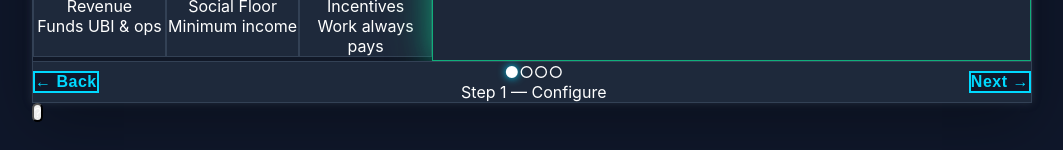
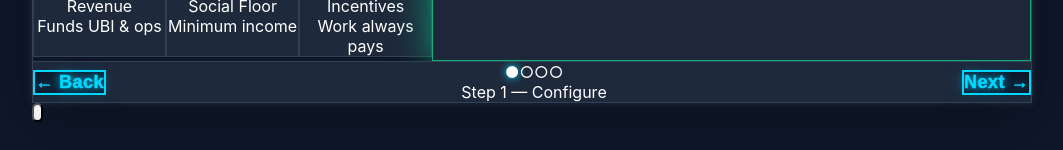
Before and after one commit to Measdani/breakout-economy-simulator, a Next.js app: page / in a window 1280 px wide. Shown: the part 647-797 px from the top of the page, without its empty margins (108-1171 px from the left). Built offline with nearby package versions, Linux system fonts and the light colour scheme.

Commit message:
Fix: Add text-shadow and webkit stroke to make button text visible
- Added strong text-shadow with cyan glow effect
- Added WebkitTextStroke outline around text
- Increased font size to 18px
- This creates multiple layers of visibility for the text

```diff
--- a/components/Simulator.tsx
+++ b/components/Simulator.tsx
@@ -297,6 +297,8 @@ export default function Simulator() {
               <div className="space-y-6">
                 <PresetScenarios onSelectPreset={(config, presetName) => {
                   if (presetName) setCurrentConfig(presetName);
+
+
                   handlePresetSelect(config);
                 }} />
               </div>
@@ -326,7 +328,16 @@ export default function Simulator() {
                 if (current > 0) setActiveScreen(screens[current - 1]);
               }}
               className="px-5 py-3 rounded transition"
-              style={{ background: '#0F172A', color: '#00D9FF', border: '2px solid #00D9FF', fontSize: '16px', fontWeight: '900', letterSpacing: '0.5px' }}
+              style={{
+                background: '#0F172A',
+                color: '#00D9FF',
+                border: '2px solid #00D9FF',
+                fontSize: '18px',
+                fontWeight: '900',
+                letterSpacing: '0.5px',
+                textShadow: '0 0 10px #00D9FF, 0 0 20px rgba(0, 217, 255, 0.5)',
+                WebkitTextStroke: '0.5px #00D9FF'
+              }}
             >
               ← Back
             </button>
@@ -361,7 +372,16 @@ export default function Simulator() {
                 if (current < screens.length - 1) setActiveScreen(screens[current + 1]);
               }}
               className="px-5 py-3 rounded transition"
-              style={{ background: '#0F172A', color: '#00D9FF', border: '2px solid #00D9FF', fontSize: '16px', fontWeight: '900', letterSpacing: '0.5px' }}
+              style={{
+                background: '#0F172A',
+                color: '#00D9FF',
+                border: '2px solid #00D9FF',
+                fontSize: '18px',
+                fontWeight: '900',
+                letterSpacing: '0.5px',
+                textShadow: '0 0 10px #00D9FF, 0 0 20px rgba(0, 217, 255, 0.5)',
+                WebkitTextStroke: '0.5px #00D9FF'
+              }}
             >
               Next →
             </button>
```
